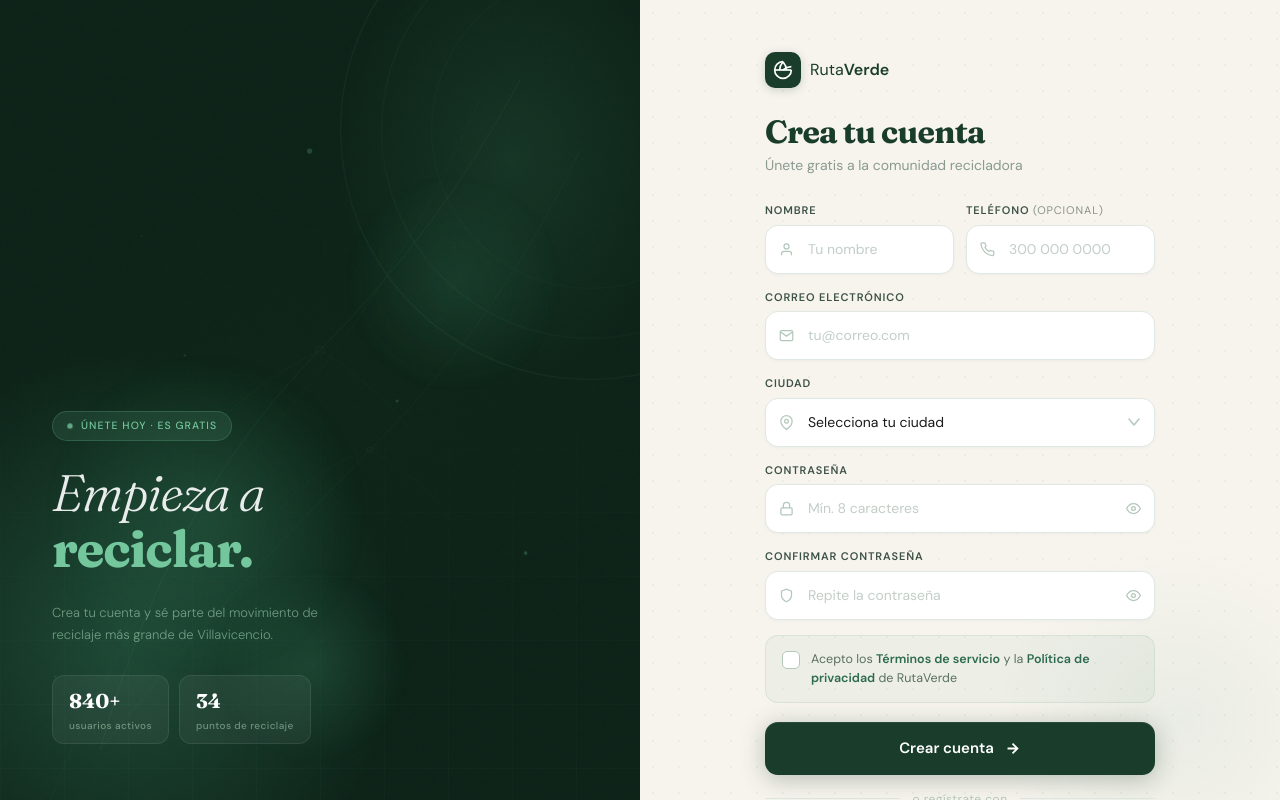
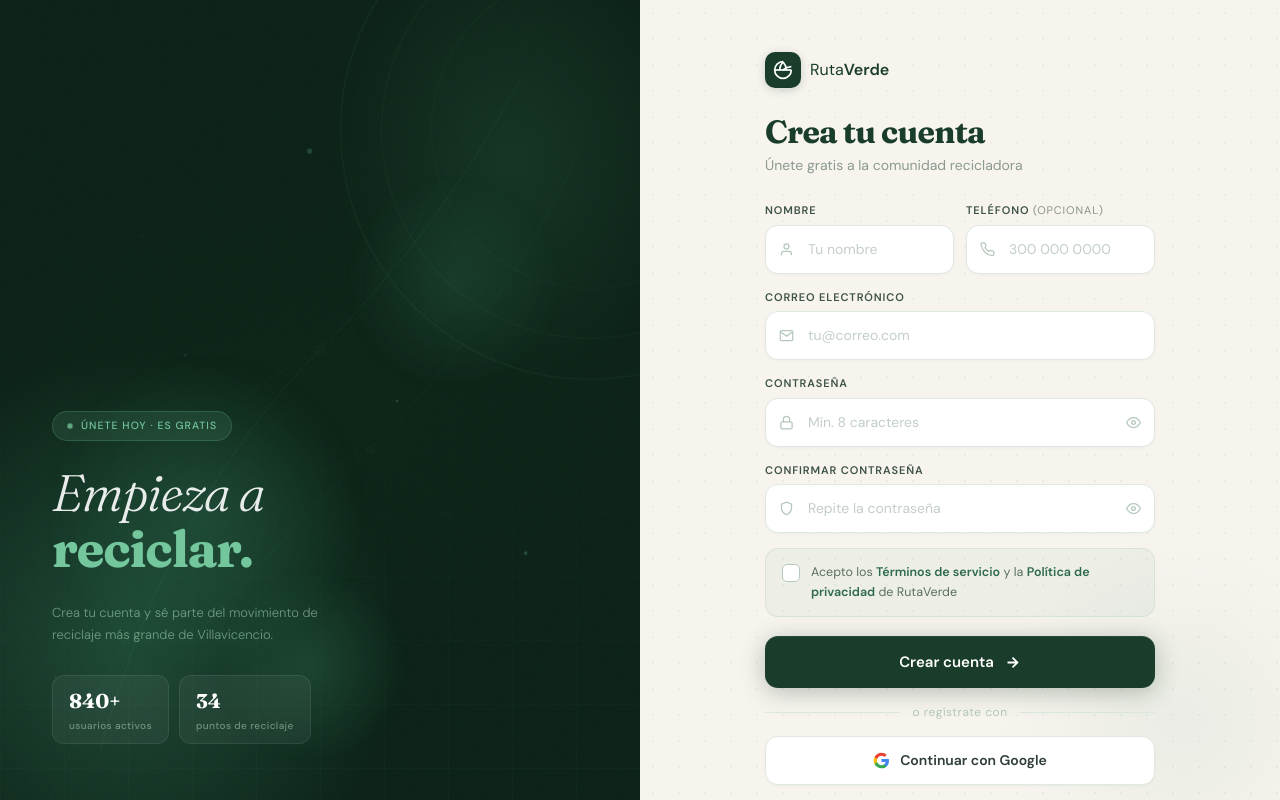
Before and after one commit to Andres0606/ruta_verde, a Next.js app in the folder ruta_verde/: page /Register in a window 1280 px wide. Built offline with nearby package versions, Linux system fonts and the light colour scheme.

Commit message:
registro arreglado

```diff
--- a/ruta_verde/app/Register/page.tsx
+++ b/ruta_verde/app/Register/page.tsx
@@ -11,7 +11,6 @@ interface FormState {
   nombre: string;
   telefono: string;
   email: string;
-  ciudad: string;
   password: string;
   confirmPassword: string;
   terminos: boolean;
@@ -21,32 +20,10 @@ interface FormErrors {
   nombre?: string;
   telefono?: string;
   email?: string;
-  ciudad?: string;
   password?: string;
   confirmPassword?: string;
   terminos?: string;
 }
-
-/* ========================
-   Ciudades de Colombia (muestra)
-   ======================== */
-const CIUDADES = [
-  "Villavicencio",
-  "Bogotá",
-  "Medellín",
-  "Cali",
-  "Barranquilla",
-  "Cartagena",
-  "Bucaramanga",
-  "Manizales",
-  "Pereira",
-  "Ibagué",
-  "Neiva",
-  "Pasto",
-  "Cúcuta",
-  "Santa Marta",
-  "Otra",
-];
 
 /* ========================
    Helpers de validación
@@ -70,7 +47,6 @@ function validateForm(form: FormState): FormErrors {
   if (!form.nombre.trim()) errors.nombre = "El nombre es requerido";
   if (!form.email.trim()) errors.email = "El correo es requerido";
   else if (!/^[^\s@]+@[^\s@]+\.[^\s@]+$/.test(form.email)) errors.email = "Correo no válido";
-  if (!form.ciudad) errors.ciudad = "Selecciona una ciudad";
   const rules = checkPasswordRules(form.password);
   if (!form.password) errors.password = "La contraseña es requerida";
   else if (!rules.length || !rules.number || !rules.special)
@@ -100,7 +76,6 @@ export default function RegisterPage() {
     nombre: "",
     telefono: "",
     email: "",
-    ciudad: "",
     password: "",
     confirmPassword: "",
     terminos: false,
@@ -137,7 +112,7 @@ export default function RegisterPage() {
     e.preventDefault();
     const errs = validateForm(form);
     setErrors(errs);
-    setTouched({ nombre: true, telefono: true, email: true, ciudad: true, password: true, confirmPassword: true, terminos: true });
+    setTouched({ nombre: true, telefono: true, email: true, password: true, confirmPassword: true, terminos: true });
     if (Object.keys(errs).length > 0) return;
     setLoading(true);
     setTimeout(() => setLoading(false), 2000);
@@ -358,37 +333,6 @@ export default function RegisterPage() {
               )}
             </div>
 
-            {/* Ciudad */}
-            <div className={styles.field}>
-              <label className={styles.label} htmlFor="ciudad">Ciudad</label>
-              <div className={styles.inputWrapper}>
-                <span className={styles.inputIcon}>
-                  <svg width="15" height="15" viewBox="0 0 24 24" fill="none" stroke="currentColor" strokeWidth="2">
-                    <path d="M21 10c0 7-9 13-9 13s-9-6-9-13a9 9 0 0 1 18 0z"/>
-                    <circle cx="12" cy="10" r="3"/>
-                  </svg>
-                </span>
-                <select
-                  id="ciudad"
-                  className={`${styles.select} ${touched.ciudad && errors.ciudad ? styles.inputError : ""} ${touched.ciudad && !errors.ciudad && form.ciudad ? styles.inputSuccess : ""}`}
-                  value={form.ciudad}
-                  onChange={(e) => set("ciudad", e.target.value)}
-                  onBlur={() => blur("ciudad")}
-                >
-                  <option value="" disabled>Selecciona tu ciudad</option>
-                  {CIUDADES.map((c) => (
-                    <option key={c} value={c}>{c}</option>
-                  ))}
-                </select>
-              </div>
-              {touched.ciudad && errors.ciudad && (
-                <span className={styles.fieldError}>
-                  <svg width="11" height="11" viewBox="0 0 12 12" fill="none"><circle cx="6" cy="6" r="5" stroke="currentColor" strokeWidth="1.5"/><path d="M6 4v3M6 8.5v.5" stroke="currentColor" strokeWidth="1.5" strokeLinecap="round"/></svg>
-                  {errors.ciudad}
-                </span>
-              )}
-            </div>
-
             {/* Contraseña */}
             <div className={styles.field}>
               <label className={styles.label} htmlFor="password">Contraseña</label>
--- a/ruta_verde/package.json
+++ b/ruta_verde/package.json
@@ -27,6 +27,5 @@
   "main": "index.js",
   "keywords": [],
   "author": "",
-  "license": "ISC",
-  "type": "commonjs"
+  "license": "ISC"
 }
```
Also changed, not shown: 1 other file (tests, documents, lock files or other folders).
